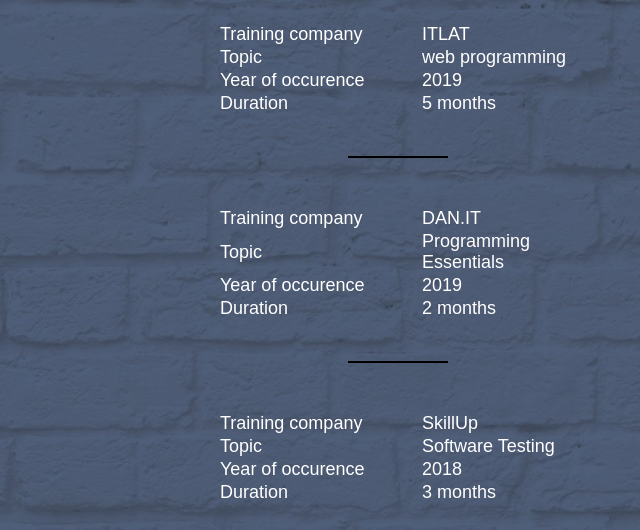
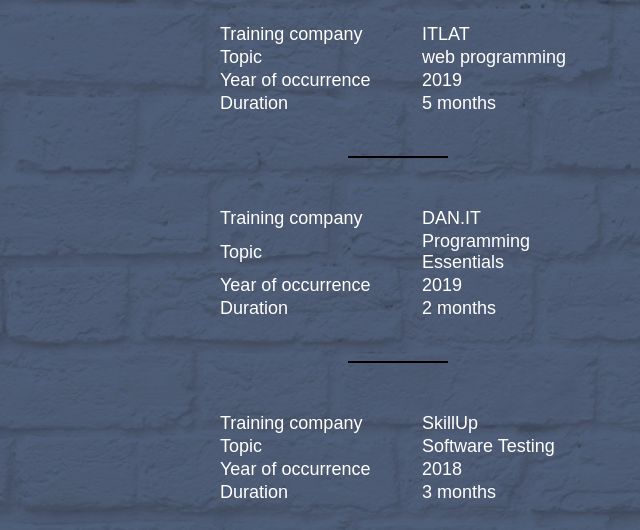
Before and after one commit to PSAndrii/PSAndrii.github.io, a plain HTML site: page index.html in a window 1280 px wide. Shown: the part 1762-2292 px from the top of the page, 277-917 px from the left. Drawn offline with nearby package versions, Linux system fonts and the light colour scheme.

Commit message:
Add files via upload

```diff
--- a/index.html
+++ b/index.html
@@ -137,7 +137,7 @@
                                 <td >web programming</td>
                             </tr>
                             <tr>
-                                <td>Year of occurence</td>
+                                <td>Year of occurrence</td>
                                 <td>2019</td>
                             </tr>
                             <tr>
@@ -157,7 +157,7 @@
                                 <td >Programming Essentials</td>
                             </tr>
                             <tr>
-                                <td>Year of occurence</td>
+                                <td>Year of occurrence</td>
                                 <td>2019</td>
                             </tr>
                             <tr>
@@ -178,7 +178,7 @@
                                 <td >Software Testing</td>
                             </tr>
                             <tr>
-                                <td>Year of occurence</td>
+                                <td>Year of occurrence</td>
                                 <td>2018</td>
                             </tr>
                             <tr>
```
